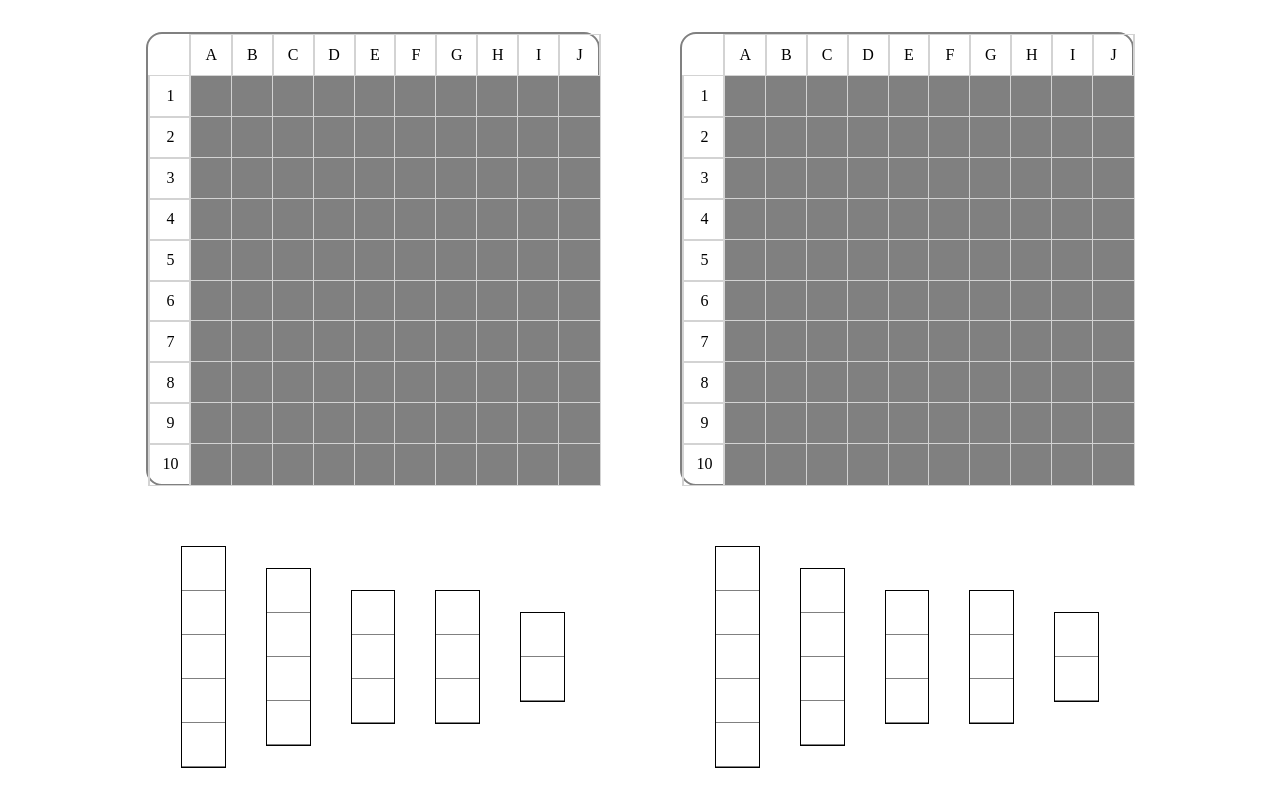
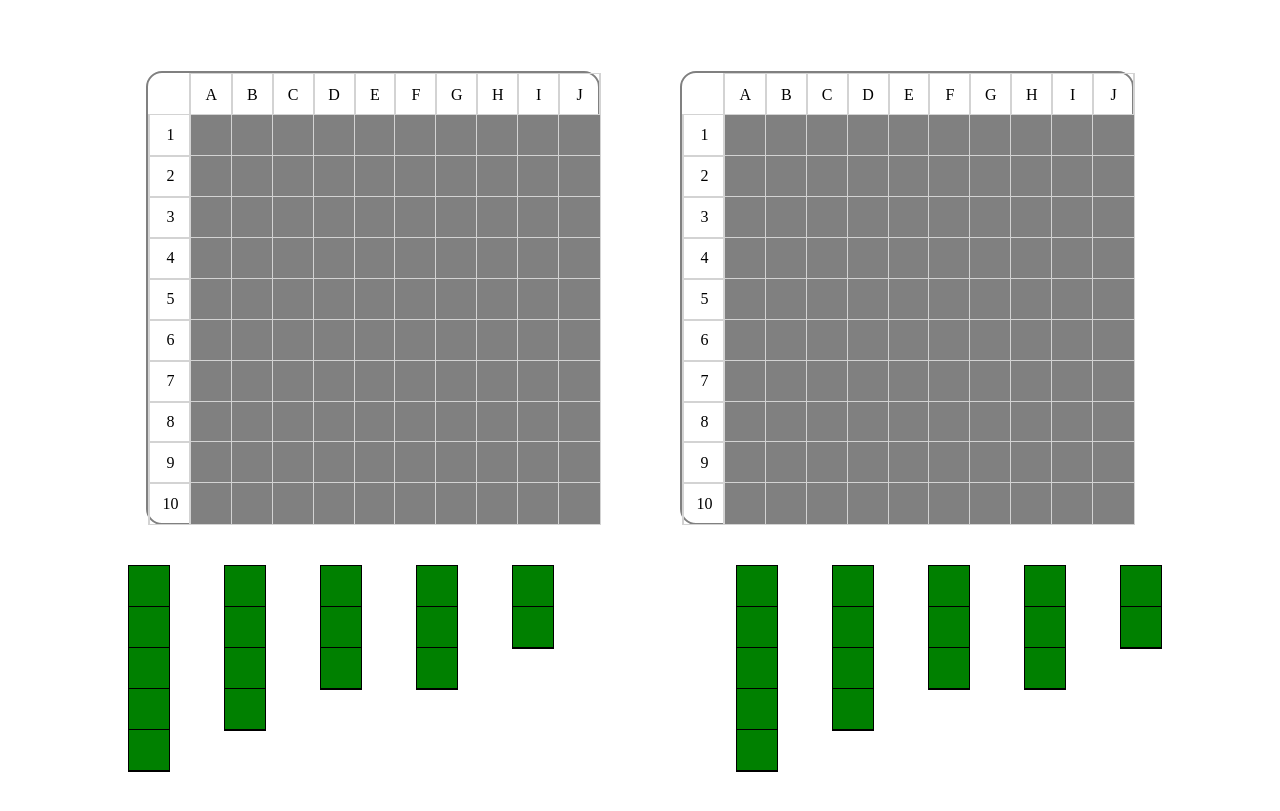
Before and after one commit to Behindtheboard/battleships, a website built with webpack: page src/index.html in a window 1280 px wide. Shown: the part 79-890 px from the top of the page. Built offline with nearby package versions, Linux system fonts and the light colour scheme.

Commit message:
Add drag ships to correct position on grid

```diff
--- a/src/index.html
+++ b/src/index.html
@@ -24,8 +24,8 @@
           <div id="right-board"></div>
         </div>
 
-        <div id="left-ships"></div>
-        <div id="right-ships"></div>
+        <div id="left-ships" class="ships-container"></div>
+        <div id="right-ships" class="ships-container"></div>
       </div>
     </div>
   </body>
--- a/src/modules/renderUI.js
+++ b/src/modules/renderUI.js
@@ -140,133 +140,108 @@ export function renderShips(leftplayer, rightplayer, newGame) {
 
   const leftShipsContainer = document.getElementById("left-ships");
   const rightShipsContainer = document.getElementById("right-ships");
-
   leftShipsContainer.innerHTML = "";
   rightShipsContainer.innerHTML = "";
 
-  const lcarrier = document.createElement("div");
-  addDivs(5, lcarrier);
-  lcarrier.id = "lcarrier";
-  const lbattleship = document.createElement("div");
-  addDivs(4, lbattleship);
-  lbattleship.id = "lbattleship";
-  const ldestroyer = document.createElement("div");
-  addDivs(3, ldestroyer);
-  ldestroyer.id = "ldestroyer";
-  const lsubmarine = document.createElement("div");
-  addDivs(3, lsubmarine);
-  lsubmarine.id = "lsubmarine";
-  const lpatrol = document.createElement("div");
-  addDivs(2, lpatrol);
-  lpatrol.id = "lpatrol";
+  const battleShips = [
+    ["carrier", "battleship", "destroyer", "submarine", "patrol"],
+    ["carrier", "battleship", "destroyer", "submarine", "patrol"],
+  ];
 
-  leftShipsContainer.appendChild(lcarrier);
-  leftShipsContainer.appendChild(lbattleship);
-  leftShipsContainer.appendChild(ldestroyer);
-  leftShipsContainer.appendChild(lsubmarine);
-  leftShipsContainer.appendChild(lpatrol);
+  battleShips.forEach((playerShips, index) => {
+    playerShips.forEach((ship) => {
+      const newDiv = document.createElement("div");
+      let side;
+      let sideContainer;
+      if (index === 0) {
+        side = "l";
+        sideContainer = leftShipsContainer;
+      } else {
+        side = "r";
+        sideContainer = rightShipsContainer;
+      }
+      newDiv.id = `${side}${ship}`;
+      sideContainer.appendChild(newDiv);
+    });
+  });
 
-  const rcarrier = document.createElement("div");
-  addDivs(5, rcarrier);
-  rcarrier.id = "rcarrier";
-  const rbattleship = document.createElement("div");
-  addDivs(4, rbattleship);
-  rbattleship.id = "rbattleship'";
-  const rdestroyer = document.createElement("div");
-  addDivs(3, rdestroyer);
-  rdestroyer.id = "rdestroyer";
-  const rsubmarine = document.createElement("div");
-  addDivs(3, rsubmarine);
-  rsubmarine.id = "rsubmarine";
-  const rpatrol = document.createElement("div");
-  addDivs(2, rpatrol);
-  rpatrol.id = "rpatrol";
+  const shipsContainers = document.querySelectorAll(".ships-container");
 
-  rightShipsContainer.appendChild(rcarrier);
-  rightShipsContainer.appendChild(rbattleship);
-  rightShipsContainer.appendChild(rdestroyer);
-  rightShipsContainer.appendChild(rsubmarine);
-  rightShipsContainer.appendChild(rpatrol);
+  shipsContainers.forEach((container) => {
+    const childNodes = container.childNodes;
 
-  const source = document.querySelector("#left-row + div");
+    childNodes.forEach((ship) => {
+      if (ship.id.includes("carrier")) {
+        addDivs(5, ship);
+        ship.style.left = "10vw";
+        if (ship.id.includes("rcarrier")) {
+          ship.style.left = "57.5vw";
+        }
+      }
+      if (ship.id.includes("battleship")) {
+        addDivs(4, ship);
+        ship.style.left = "17.5vw";
+        if (ship.id.includes("rbattleship")) {
+          ship.style.left = "65vw";
+        }
+      }
+      if (ship.id.includes("destroyer")) {
+        addDivs(3, ship);
+        ship.style.left = "25vw";
+        if (ship.id.includes("rdestroyer")) {
+          ship.style.left = "72.5vw";
+        }
+      }
+      if (ship.id.includes("submarine")) {
+        addDivs(3, ship);
+        ship.style.left = "32.5vw";
+        if (ship.id.includes("rsubmarine")) {
+          ship.style.left = "80vw";
+        }
+      }
+      if (ship.id.includes("patrol")) {
+        addDivs(2, ship);
+        ship.style.left = "40vw";
+        if (ship.id.includes("rpatrol")) {
+          ship.style.left = "87.5vw";
+        }
+      }
+    });
+  });
+
+  const sizeSource = document.querySelector("#left-row + div");
   const targets = document.querySelectorAll(".ship");
 
   function matchSize() {
-    const rect = source.getBoundingClientRect();
+    const rect = sizeSource.getBoundingClientRect();
+    const rectWidth = rect.width - 3;
     targets.forEach((target) => {
-      target.style.width = `${rect.width}px`;
-      target.style.height = `${rect.width}px`;
+      target.style.width = `${rectWidth}px`;
+      target.style.height = `${rectWidth}px`;
     });
   }
-
   matchSize();
   window.addEventListener("resize", matchSize);
 
   if (newGame === true) {
     const leftShips = document.querySelectorAll("#left-ships > div");
-
     leftShips.forEach((ship) => {
-      ship.style.position = "relative";
       dragHandler(ship.id);
     });
   }
 
-  leftplayer.ships.forEach((ship) => {
-    if (ship.isSunk()) {
-      if (ship.name === "carrier") {
-        lcarrier.style.backgroundColor = "red";
-      }
-      if (ship.name === "battleship") {
-        lbattleship.style.backgroundColor = "red";
-      }
-      if (ship.name === "destroyer") {
-        ldestroyer.style.backgroundColor = "red";
-      }
-      if (ship.name === "submarine") {
-        lsubmarine.style.backgroundColor = "red";
-      }
-      if (ship.name === "patrol") {
-        lpatrol.style.backgroundColor = "red";
-      }
-    }
-  });
-
-  rightplayer.ships.forEach((ship) => {
-    if (ship.isSunk()) {
-      if (ship.name === "carrier") {
-        rcarrier.style.backgroundColor = "red";
-      }
-      if (ship.name === "battleship") {
-        rbattleship.style.backgroundColor = "red";
-      }
-      if (ship.name === "destroyer") {
-        rdestroyer.style.backgroundColor = "red";
-      }
-      if (ship.name === "submarine") {
-        rsubmarine.style.backgroundColor = "red";
-      }
-      if (ship.name === "patrol") {
-        rpatrol.style.backgroundColor = "red";
-      }
-    }
-  });
-
   function dragHandler(elementId) {
     const draggable = document.getElementById(`${elementId}`);
-    const container = draggable.parentNode;
+    const draggableParent = draggable.parentNode;
 
     let isDragging = false;
-    let offsetX = 0;
-    let offsetY = 0;
+    let originalX, originalY;
+
+    originalX = draggable.style.left
+    originalY = draggable.style.top
 
     draggable.addEventListener("mousedown", (e) => {
       isDragging = true;
-
-      const rect = draggable.getBoundingClientRect();
-      const containerRect = container.getBoundingClientRect();
-
-      offsetX = e.clientX;
-      offsetY = e.clientY;
 
       draggable.style.transition = "";
 
@@ -274,21 +249,39 @@ export function renderShips(leftplayer, rightplayer, newGame) {
     });
 
     document.addEventListener("mousemove", (e) => {
+      const rect = sizeSource.getBoundingClientRect();
       if (!isDragging) return;
 
-      const newLeft = e.clientX - offsetX;
-      const newTop = e.clientY - offsetY;
-
-      draggable.style.left = `${newLeft}px`;
-      draggable.style.top = `${newTop}px`;
+      draggable.style.left = `${e.clientX - rect.width / 2}px`;
+      draggable.style.top = `${e.clientY - rect.width / 2}px`;
     });
 
     document.addEventListener("mouseup", (e) => {
       if (!isDragging) return;
       isDragging = false;
+      let snapped = false;
 
-      draggable.style.left = `0px`;
-      draggable.style.top = `0px`;
+      const boardDivs = document.querySelectorAll("#left-board div");
+
+      boardDivs.forEach((cell) => {
+        const rect = cell.getBoundingClientRect();
+        const parentRect = draggableParent.getBoundingClientRect();
+        if (
+          e.clientX >= rect.left &&
+          e.clientX <= rect.right &&
+          e.clientY >= rect.top &&
+          e.clientY <= rect.bottom
+        ) {
+          draggable.style.left = `${rect.left}px`;
+          draggable.style.top = `${rect.top}px`;
+          snapped = true;
+        }
+      });
+
+      if (!snapped) {
+        draggable.style.left = `${originalX}`;
+        draggable.style.top = `${originalY}`;
+      }
 
       draggable.style.transition = "left 0.3s ease, top 0.3s ease";
 
--- a/src/styles.css
+++ b/src/styles.css
@@ -264,26 +264,23 @@ h1 {
 #left-ships > div,
 #right-ships > div {
   flex-direction: column;
-  margin: 20px;
+  background-color: green;
   border: 1px black solid;
   width: fit-content;
   height: fit-content;
-}
-
-#draggable {
-  transition: left 0.3s ease, top 0.3s ease;
+  position: absolute;
 }
 
 #left-ships,
 #right-ships {
   display: flex;
   flex-direction: row;
-  justify-content: center;
-  align-items: center;
+  justify-content: start;
+  align-items: start;
 }
 
 .ship {
-  border-bottom: 1px grey solid;
+  border-bottom: solid 1px black;
 }
 
 /* Dialog */
```
